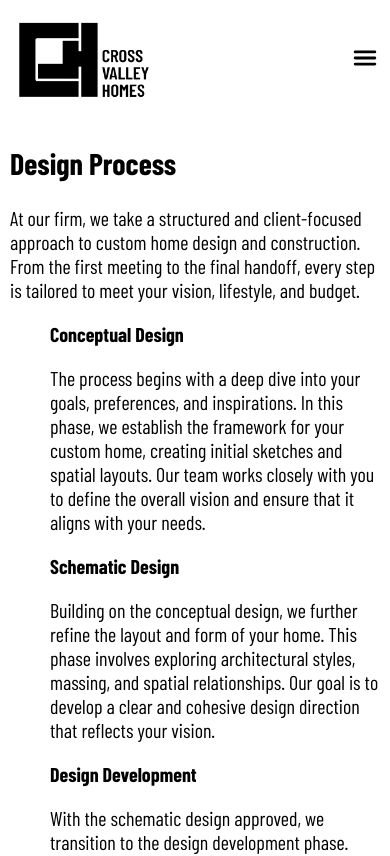
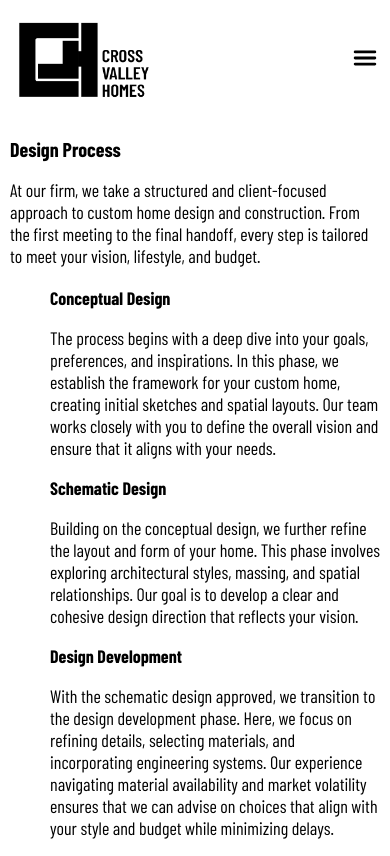
Before and after one commit to shivabuildmyplace/crossvally, a React (Create React App) app: page /process in a window 390 px wide. Shown: the top 856 px of the page. Built offline with nearby package versions, Linux system fonts and the light colour scheme; a web font is replaced by a local one.

Commit message:
css
font-size for mobile

```diff
--- a/src/components/About/about.css
+++ b/src/components/About/about.css
@@ -8,3 +8,15 @@
 .about-container span {
   font-weight: bold;
 }
+.about-container p {
+  text-align: left;
+}
+@media (max-width: 600px) {
+  .about-container h2 {
+    font-size: 20px;
+  }
+  .about-container p {
+    font-size: 18px;
+    text-align: left;
+  }
+}
--- a/src/components/Contact/contact.css
+++ b/src/components/Contact/contact.css
@@ -69,3 +69,14 @@
     width: 100%;
   }
 }
+@media (max-width: 600px) {
+  .form-container h2 {
+    font-size: 22px;
+  }
+  .form-container h3 {
+    font-size: 20px;
+  }
+  .form-container p {
+    font-size: 18px;
+  }
+}
--- a/src/components/Process/process.css
+++ b/src/components/Process/process.css
@@ -18,8 +18,19 @@
 .process-container li {
   font-weight: bold;
   list-style-type: none;
+  font-size: 18px;
 }
 .process-container p,
 .seconde-list-container li {
   font-weight: normal;
 }
+@media (max-width: 600px) {
+  .process-container h2,
+  .process-container h3 {
+    font-size: 20px;
+  }
+  .process-container p,
+  .seconde-list-container li {
+    font-size: 18px;
+  }
+}
--- a/src/components/portfolio-sliders/flatrock1/index.css
+++ b/src/components/portfolio-sliders/flatrock1/index.css
@@ -20,3 +20,8 @@
     width: 100%;
   }
 }
+@media (max-width: 600px) {
+  .flatrock h2 {
+    font-size: 20px;
+  }
+}
```
